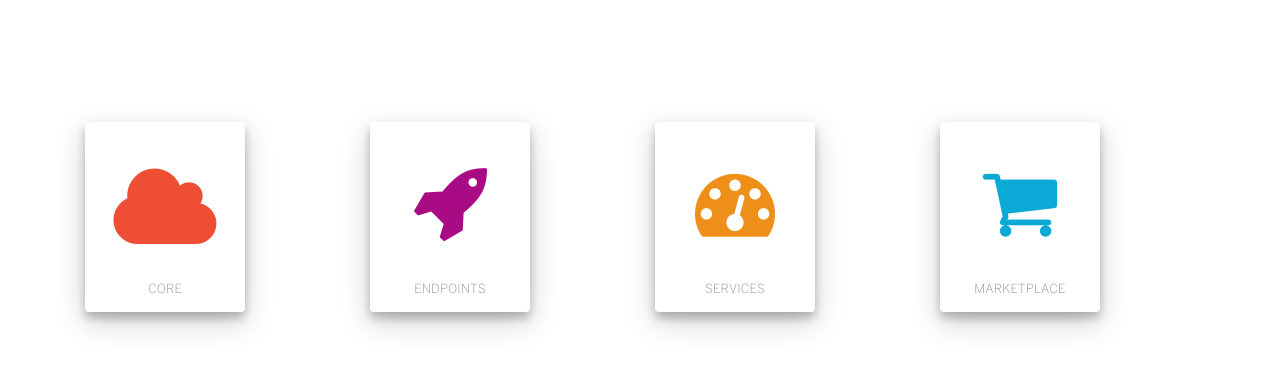
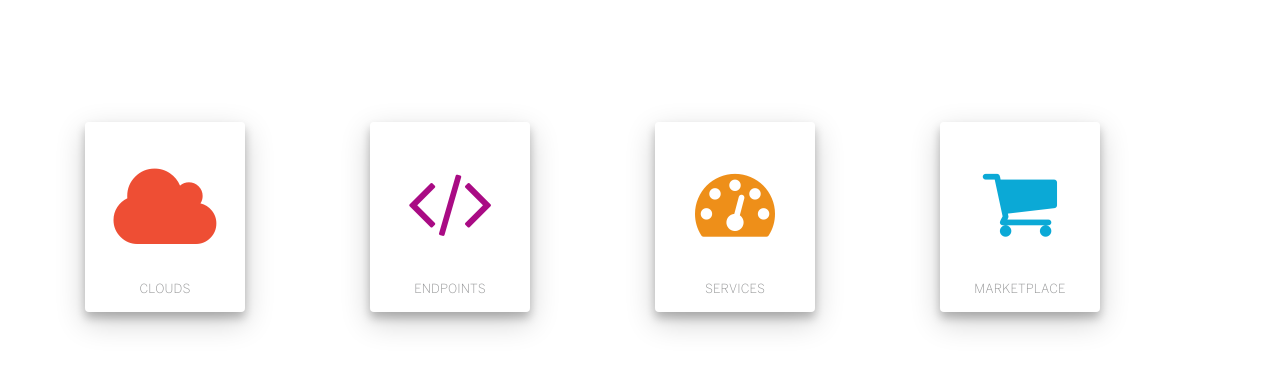
Before and after one commit to caleorourke/proof, a Jekyll site: the page built from catalog.html, in a window 1280 px wide. Shown: the top 370 px of the page. Built offline with Jekyll 4.4.1, drawn with Linux system fonts in a browser that asks for light colours; nearby versions of some CDN libraries; Markdown is read by kramdown in place of the engine named in the settings; the repository's description, which GitHub fills in, is left out.

Commit message:
Update catalog.html

```diff
--- a/_includes/partials/catalog.html
+++ b/_includes/partials/catalog.html
@@ -8,7 +8,7 @@
             <span class="fa-stack icon-large">
               <i class="fa fa-circle fa-stack-2x icon-transparent shadow"></i>
               <i class="fa fa-cloud fa-stack-1x icon-red"></i>
-              <h2 class="icon-caption u-text-center">Core</h2>
+              <h2 class="icon-caption u-text-center">Clouds</h2>
             </span>
           </div>
         </div>
@@ -17,7 +17,7 @@
           <div>
             <span class="fa-stack icon-large">
               <i class="fa fa-circle fa-stack-2x icon-transparent shadow"></i>
-              <i class="fa fa-rocket fa-stack-1x icon-purple"></i>
+              <i class="fa fa-code fa-stack-1x icon-purple"></i>
               <h2 class="icon-caption u-text-center">Endpoints</h2>
             </span>
           </div>
```
